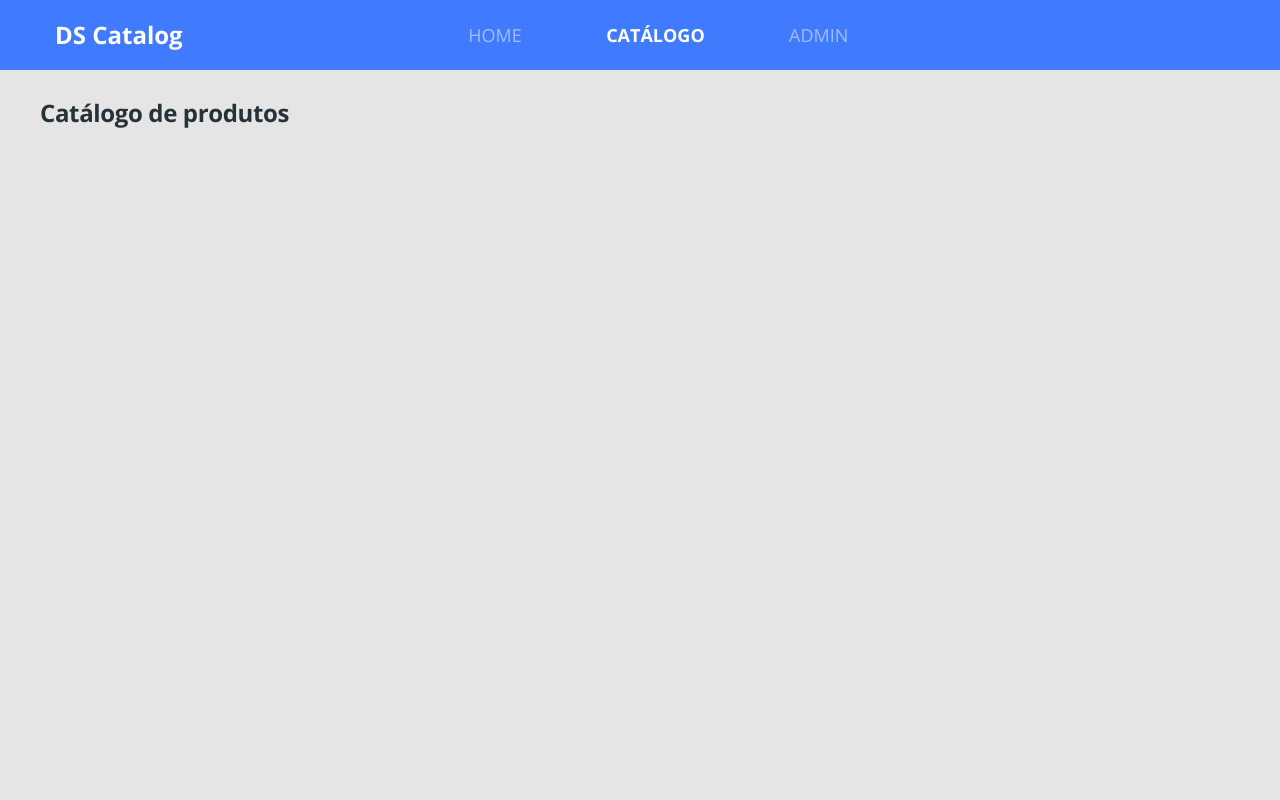
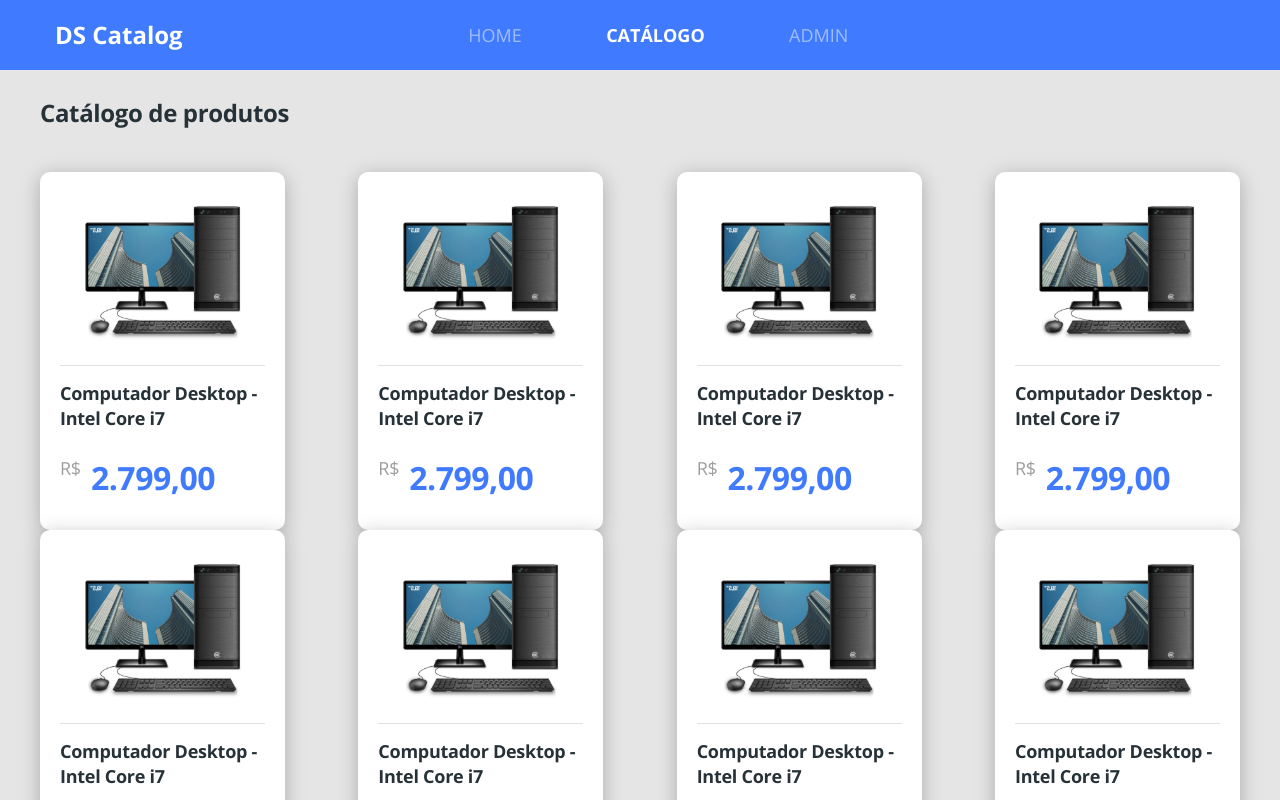
Before and after one commit to marlon-frazao/dscatalog-bootcamp-devsuperior, a React (Create React App) app in the folder front-web/: page /catalog in a window 1280 px wide. Shown: the top 800 px of the page. Built offline with nearby package versions, Linux system fonts and the light colour scheme.

Commit message:
Catalog page part2 - Product Cards

```diff
--- /dev/null
+++ b/front-web/src/pages/Catalog/components/ProductCard/index.tsx
@@ -0,0 +1,22 @@
+import React from 'react';
+import { ReactComponent as ProductImage } from '../../../../core/assets/images/product.svg';
+import './styles.scss'
+
+const ProductCard = () => (
+    <div className="card-base border-radius-10 product-card">
+        <ProductImage />
+        <div className="product-info">
+            <h6 className="product-name">
+                Computador Desktop - Intel Core i7
+            </h6>
+            <div className="product-price-container">
+                <span className="product-currency">R$</span>
+                <h3 className="product-price">
+                    2.799,00
+                </h3>
+            </div>
+        </div>
+    </div>
+);
+
+export default ProductCard;
--- /dev/null
+++ b/front-web/src/pages/Catalog/components/ProductCard/styles.scss
@@ -0,0 +1,38 @@
+.product-card {
+    width: 245px;
+    padding: 20px 20px 30px 20px;
+    text-align: center;
+}
+
+.product-info {
+    border-top: 1px solid #e1e1e1;
+    text-align: left;
+    padding-top: 15px;
+    margin-top: 15px;
+}
+
+.product-name {
+    font-size: 18px;
+    line-height: 25px;
+    letter-spacing: -0.015em;
+}
+
+.product-price-container {
+    margin-top: 25px;
+    display: flex;
+}
+
+.product-currency {
+    font-size: 18px;
+    line-height: 25px;
+    letter-spacing: -0.015em;
+    color: #9e9e9e;
+}
+
+.product-price {
+    font-size: 32px;
+    line-height: 44px;
+    letter-spacing: -0.015em;
+    color: #407bff;
+    margin-left: 10px;
+}
--- a/front-web/src/pages/Catalog/index.tsx
+++ b/front-web/src/pages/Catalog/index.tsx
@@ -1,5 +1,7 @@
 import React from 'react';
+import ProductCard from './components/ProductCard';
 import './styles.scss';
+
 
 const Catalog = () => (
     <div className="catalog-container">
@@ -7,7 +9,17 @@ const Catalog = () => (
             Catálogo de produtos
         </h1>
         <div className="catalog-products">
-
+            <ProductCard />
+            <ProductCard />
+            <ProductCard />
+            <ProductCard />
+            <ProductCard />
+            <ProductCard />
+            <ProductCard />
+            <ProductCard />
+            <ProductCard />
+            <ProductCard />
+            <ProductCard />
         </div>
     </div>
 );
--- a/front-web/src/pages/Catalog/styles.scss
+++ b/front-web/src/pages/Catalog/styles.scss
@@ -12,4 +12,7 @@
 
 .catalog-products {
     margin-top: 43px;
+    display: flex;
+    flex-wrap: wrap;
+    justify-content: space-between;
 }
```
Also changed, not shown: front-web/src/core/assets/images/product.svg (added).
